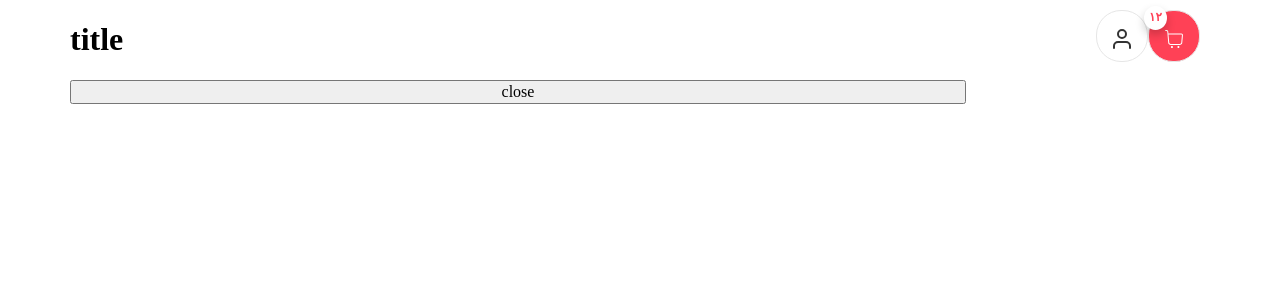
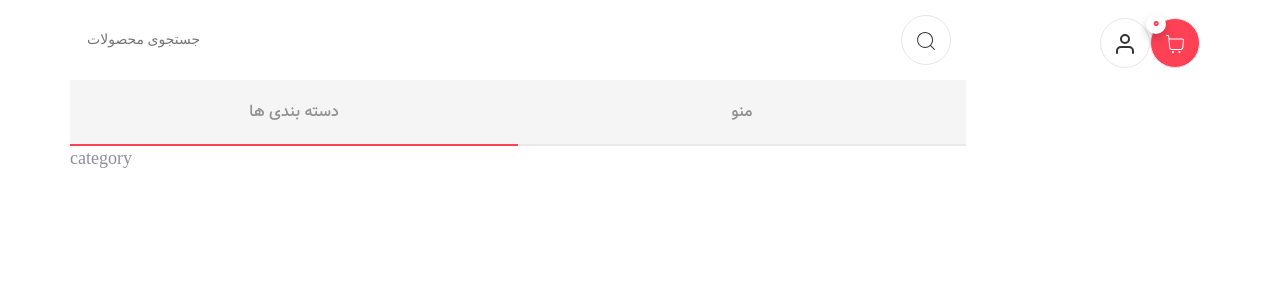
Before and after one commit to rim4j/watch_store, a React app: page / in a window 1280 px wide. Shown: the top 300 px of the page. Built offline with nearby package versions, Linux system fonts and the light colour scheme; the HTML template or start-up script is replaced by a standard one.

Commit message:
create tabs

```diff
--- a/src/App.css
+++ b/src/App.css
@@ -24,14 +24,12 @@ html {
 }
 
 @font-face {
-  font-family: vazir;
-  font-style: normal;
-  font-weight: normal;
-  src: url("./assets/fonts/Vazir-Light.ttf") format("truetype");
+  font-family: vazirMatn;
+  src: url("./assets/fonts/Vazir-Medium-FD-WOL.woff2");
 }
 
 body {
-  font-family: vazir;
+  font-family: vazirMatn;
   color: var(--color-body);
   font-size: 2.4rem;
   line-height: 1.5;
--- a/src/App.jsx
+++ b/src/App.jsx
@@ -7,6 +7,7 @@ import {
   SingleProductPage,
 } from "./pages";
 import { ErrorElement } from "./components";
+import "./app.css";
 
 const router = createBrowserRouter(
   [
--- a/src/components/Drawer.jsx
+++ b/src/components/Drawer.jsx
@@ -1,6 +1,11 @@
 import styled from "styled-components";
+import { CiSearch } from "react-icons/ci";
+import IconButton from "./IconButton";
+import { useState } from "react";
 
 const Drawer = ({ closeDrawer, open }) => {
+  const [category, setCategory] = useState(true);
+  console.log(category);
   return (
     <DrawerContainer>
       <div
@@ -8,8 +13,33 @@ const Drawer = ({ closeDrawer, open }) => {
         onClick={closeDrawer}
       />
       <Container className={open ? "animate" : "hidden"}>
-        <h1>title</h1>
-        <button onClick={closeDrawer}>close</button>
+        {/* search */}
+        <SearchInputContainer>
+          <input
+            type='text'
+            placeholder='جستجوی محصولات'
+            className='search-input'
+          />
+          <IconButton icon={<CiSearch color='#333' size='24px' />} />
+        </SearchInputContainer>
+
+        {/* tabs */}
+        <TabsContainer>
+          <div
+            className={category ? "activeTab " : "tab"}
+            onClick={() => setCategory(true)}
+          >
+            <p>دسته بندی ها</p>
+          </div>
+          <div
+            className={!category ? "activeTab " : "tab"}
+            onClick={() => setCategory(false)}
+          >
+            <p>منو</p>
+          </div>
+        </TabsContainer>
+
+        {category ? <div>category</div> : <div>menu</div>}
       </Container>
     </DrawerContainer>
   );
@@ -77,4 +107,58 @@ const DrawerContainer = styled.div`
   }
 `;
 
+const SearchInputContainer = styled.div`
+  display: flex;
+  justify-content: space-between;
+  padding: 15px;
+  .search-input {
+    outline: none;
+    border: none;
+    font-size: 14px;
+    font-family: vazir;
+  }
+`;
+
+const TabsContainer = styled.div`
+  display: flex;
+  justify-content: space-around;
+
+  .tab {
+    background-color: #f5f5f5;
+    font-size: 16px;
+    width: 100%;
+    color: #909090;
+    text-align: center;
+    border-bottom: 2px solid #e9e9e9;
+
+    p {
+      padding: 20px;
+    }
+    cursor: pointer;
+
+    :hover {
+      color: black;
+      background-color: #e9e9e9;
+    }
+  }
+  .activeTab {
+    color: black;
+    background-color: #e9e9e9;
+    border-bottom: 2px solid #ff4156;
+    background-color: #f5f5f5;
+    font-size: 16px;
+    width: 100%;
+    color: #909090;
+    text-align: center;
+    p {
+      padding: 20px;
+    }
+    cursor: pointer;
+    :hover {
+      color: black;
+      background-color: #e9e9e9;
+    }
+  }
+`;
+
 export default Drawer;
--- a/src/components/IconButton.jsx
+++ b/src/components/IconButton.jsx
@@ -5,11 +5,15 @@ const IconButton = ({ onClick, backgroundColor, icon, badge }) => {
     <Container onClick={onClick} style={{ backgroundColor }}>
       <Icon>{icon}</Icon>
 
-      {badge && <Badge>{badge}</Badge>}
+      {badge && (
+        <Badge>
+          <span>{badge}</span>
+        </Badge>
+      )}
     </Container>
   );
 };
-const Badge = styled.span`
+const Badge = styled.div`
   color: #ff4156;
   position: absolute;
   top: -10px;
@@ -17,10 +21,13 @@ const Badge = styled.span`
   margin-top: 5px;
   background-color: #fff;
   border-radius: 50%;
-  padding: 5px;
-  font-size: 12px;
+  font-size: 14px;
   font-weight: bold;
   box-shadow: 0px 5px 10px 0px rgba(0, 0, 0, 0.2);
+  width: 20px;
+  height: 20px;
+  display: flex;
+  justify-content: center;
 `;
 
 const Icon = styled.div`
--- a/src/components/Navbar.jsx
+++ b/src/components/Navbar.jsx
@@ -7,7 +7,8 @@ import Logo from "./../assets/png/main_logo.png";
 import styled from "styled-components";
 
 const Navbar = ({ openDrawer }) => {
-  const numInCart = "۱۲";
+  const numInCart = "0";
+
   return (
     <Container>
       <IconButton
--- a/src/main.jsx
+++ b/src/main.jsx
@@ -1,7 +1,6 @@
 import { StrictMode } from "react";
 import { createRoot } from "react-dom/client";
 import App from "./App.jsx";
-import "./normalize.css";
 import "./global.css";
 
 createRoot(document.getElementById("root")).render(
```
Also changed, not shown: src/assets/fonts/Vazir-Medium-FD-WOL.woff2 (added).
